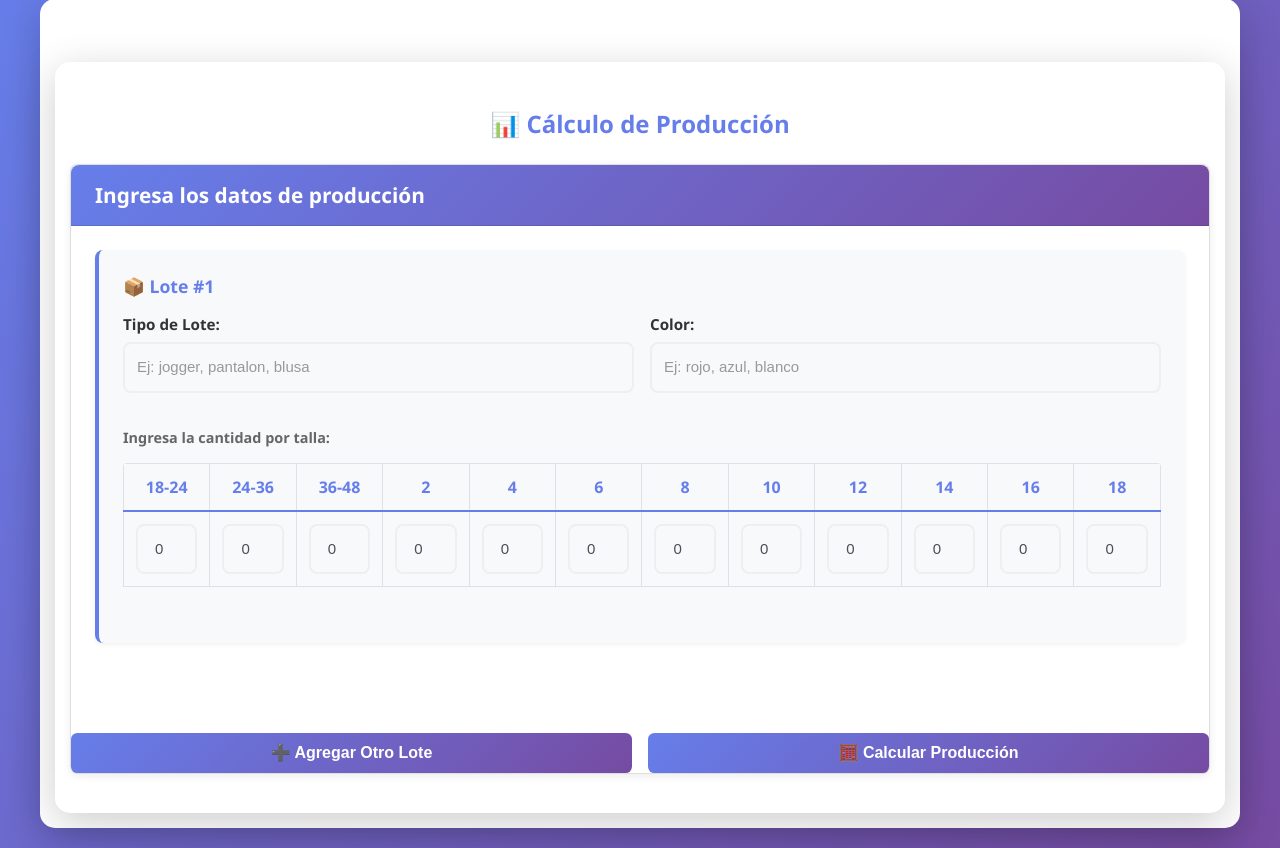
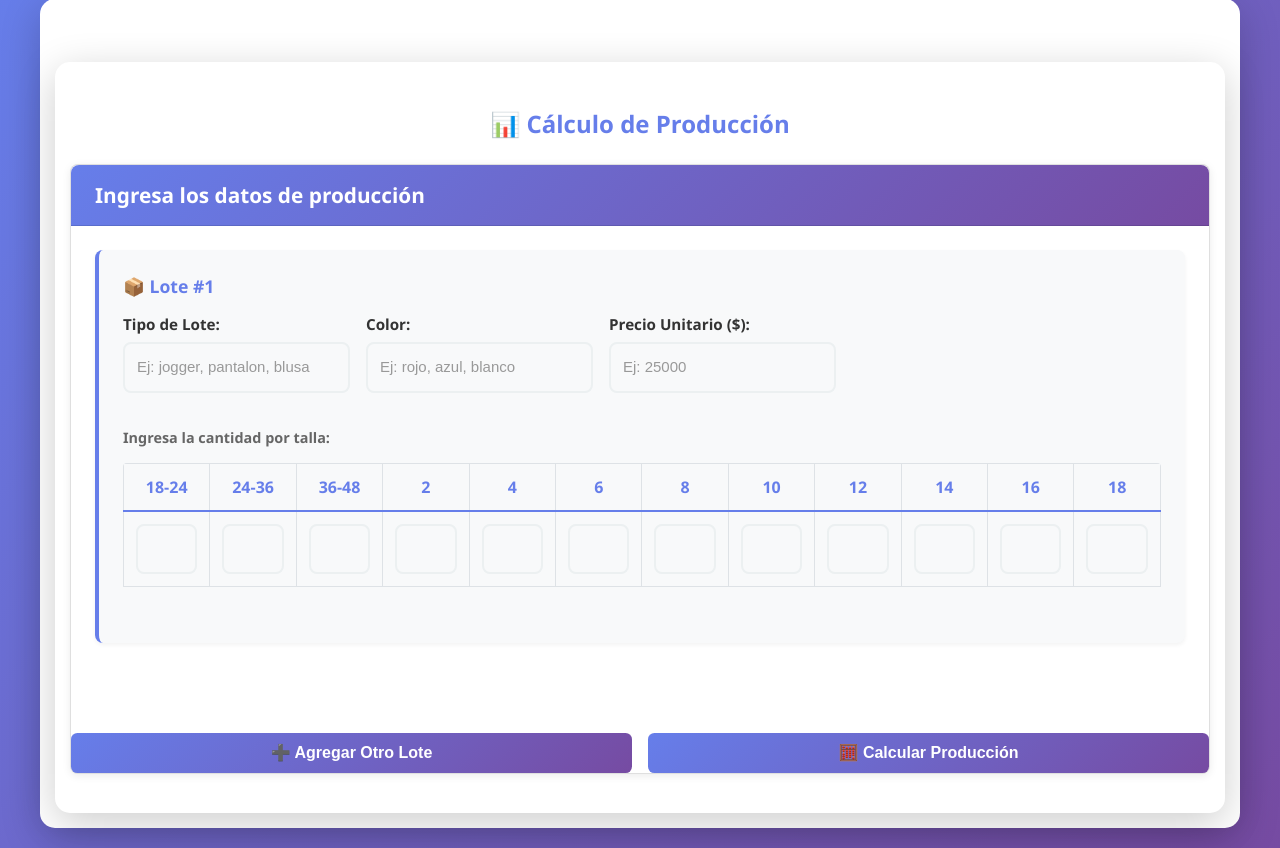
Before and after one commit to YaiDev23/gastos_confeccion, a FastAPI app: page /produccion in a window 1280 px wide. Shown: the part 21-869 px from the top of the page. Run offline with FastAPI, Linux system fonts and the light colour scheme; parts of the project's set-up code (start-up, migrations or seed data) failed here and were passed over.

Commit message:
feat(pdf): produccion

```diff
--- a/app/templates/produccion.html
+++ b/app/templates/produccion.html
@@ -16,16 +16,22 @@
                     <div class="color-group mb-4">
                         <h4>📦 Lote #1</h4>
                         <div class="row">
-                            <div class="col-md-6">
+                            <div class="col-md-4">
                                 <div class="form-group">
                                     <label for="tipo_lote_1">Tipo de Lote:</label>
                                     <input type="text" id="tipo_lote_1" name="tipo_lote_1" class="form-control" placeholder="Ej: jogger, pantalon, blusa" required>
                                 </div>
                             </div>
-                            <div class="col-md-6">
+                            <div class="col-md-4">
                                 <div class="form-group">
                                     <label for="color_1">Color:</label>
                                     <input type="text" id="color_1" name="color_1" class="form-control" placeholder="Ej: rojo, azul, blanco" required>
+                                </div>
+                            </div>
+                            <div class="col-md-4">
+                                <div class="form-group">
+                                    <label for="precio_1">Precio Unitario ($):</label>
+                                    <input type="number" id="precio_1" name="precio_1" class="form-control" placeholder="Ej: 25000" step="0.01" min="0" required>
                                 </div>
                             </div>
                         </div>
@@ -51,18 +57,18 @@
                                     </thead>
                                     <tbody>
                                         <tr>
-                                            <td><input type="number" name="talla_18_24_1" class="form-control" min="0" value="0" style="text-align: center;"></td>
-                                            <td><input type="number" name="talla_24_36_1" class="form-control" min="0" value="0" style="text-align: center;"></td>
-                                            <td><input type="number" name="talla_36_48_1" class="form-control" min="0" value="0" style="text-align: center;"></td>
-                                            <td><input type="number" name="talla_2_1" class="form-control" min="0" value="0" style="text-align: center;"></td>
-                                            <td><input type="number" name="talla_4_1" class="form-control" min="0" value="0" style="text-align: center;"></td>
-                                            <td><input type="number" name="talla_6_1" class="form-control" min="0" value="0" style="text-align: center;"></td>
-                                            <td><input type="number" name="talla_8_1" class="form-control" min="0" value="0" style="text-align: center;"></td>
-                                            <td><input type="number" name="talla_10_1" class="form-control" min="0" value="0" style="text-align: center;"></td>
-                                            <td><input type="number" name="talla_12_1" class="form-control" min="0" value="0" style="text-align: center;"></td>
-                                            <td><input type="number" name="talla_14_1" class="form-control" min="0" value="0" style="text-align: center;"></td>
-                                            <td><input type="number" name="talla_16_1" class="form-control" min="0" value="0" style="text-align: center;"></td>
-                                            <td><input type="number" name="talla_18_1" class="form-control" min="0" value="0" style="text-align: center;"></td>
+                                            <td><input type="number" name="talla_18_24_1" class="form-control" min="0" style="text-align: center;"></td>
+                                            <td><input type="number" name="talla_24_36_1" class="form-control" min="0" style="text-align: center;"></td>
+                                            <td><input type="number" name="talla_36_48_1" class="form-control" min="0" style="text-align: center;"></td>
+                                            <td><input type="number" name="talla_2_1" class="form-control" min="0" style="text-align: center;"></td>
+                                            <td><input type="number" name="talla_4_1" class="form-control" min="0" style="text-align: center;"></td>
+                                            <td><input type="number" name="talla_6_1" class="form-control" min="0" style="text-align: center;"></td>
+                                            <td><input type="number" name="talla_8_1" class="form-control" min="0" style="text-align: center;"></td>
+                                            <td><input type="number" name="talla_10_1" class="form-control" min="0" style="text-align: center;"></td>
+                                            <td><input type="number" name="talla_12_1" class="form-control" min="0" style="text-align: center;"></td>
+                                            <td><input type="number" name="talla_14_1" class="form-control" min="0" style="text-align: center;"></td>
+                                            <td><input type="number" name="talla_16_1" class="form-control" min="0" style="text-align: center;"></td>
+                                            <td><input type="number" name="talla_18_1" class="form-control" min="0" style="text-align: center;"></td>
                                         </tr>
                                     </tbody>
                                 </table>
@@ -91,16 +97,22 @@ function agregarColor() {
         <div class="color-group mb-4">
             <h4>📦 Lote #${colorCount}</h4>
             <div class="row">
-                <div class="col-md-6">
+                <div class="col-md-4">
                     <div class="form-group">
                         <label for="tipo_lote_${colorCount}">Tipo de Lote:</label>
                         <input type="text" id="tipo_lote_${colorCount}" name="tipo_lote_${colorCount}" class="form-control" placeholder="Ej: jogger, pantalon, blusa" required>
                     </div>
                 </div>
-                <div class="col-md-6">
+                <div class="col-md-4">
                     <div class="form-group">
                         <label for="color_${colorCount}">Color:</label>
                         <input type="text" id="color_${colorCount}" name="color_${colorCount}" class="form-control" placeholder="Ej: rojo, azul, blanco" required>
+                    </div>
+                </div>
+                <div class="col-md-4">
+                    <div class="form-group">
+                        <label for="precio_${colorCount}">Precio Unitario ($):</label>
+                        <input type="number" id="precio_${colorCount}" name="precio_${colorCount}" class="form-control" placeholder="Ej: 25000" step="0.01" min="0" required>
                     </div>
                 </div>
             </div>
@@ -126,18 +138,18 @@ function agregarColor() {
                         </thead>
                         <tbody>
                             <tr>
-                                <td><input type="number" name="talla_18_24_${colorCount}" class="form-control" min="0" value="0" style="text-align: center;"></td>
-                                <td><input type="number" name="talla_24_36_${colorCount}" class="form-control" min="0" value="0" style="text-align: center;"></td>
-                                <td><input type="number" name="talla_36_48_${colorCount}" class="form-control" min="0" value="0" style="text-align: center;"></td>
-                                <td><input type="number" name="talla_2_${colorCount}" class="form-control" min="0" value="0" style="text-align: center;"></td>
-                                <td><input type="number" name="talla_4_${colorCount}" class="form-control" min="0" value="0" style="text-align: center;"></td>
-                                <td><input type="number" name="talla_6_${colorCount}" class="form-control" min="0" value="0" style="text-align: center;"></td>
-                                <td><input type="number" name="talla_8_${colorCount}" class="form-control" min="0" value="0" style="text-align: center;"></td>
-                                <td><input type="number" name="talla_10_${colorCount}" class="form-control" min="0" value="0" style="text-align: center;"></td>
-                                <td><input type="number" name="talla_12_${colorCount}" class="form-control" min="0" value="0" style="text-align: center;"></td>
-                                <td><input type="number" name="talla_14_${colorCount}" class="form-control" min="0" value="0" style="text-align: center;"></td>
-                                <td><input type="number" name="talla_16_${colorCount}" class="form-control" min="0" value="0" style="text-align: center;"></td>
-                                <td><input type="number" name="talla_18_${colorCount}" class="form-control" min="0" value="0" style="text-align: center;"></td>
+                                <td><input type="number" name="talla_18_24_${colorCount}" class="form-control" min="0"  style="text-align: center;"></td>
+                                <td><input type="number" name="talla_24_36_${colorCount}" class="form-control" min="0"  style="text-align: center;"></td>
+                                <td><input type="number" name="talla_36_48_${colorCount}" class="form-control" min="0"  style="text-align: center;"></td>
+                                <td><input type="number" name="talla_2_${colorCount}" class="form-control" min="0"  style="text-align: center;"></td>
+                                <td><input type="number" name="talla_4_${colorCount}" class="form-control" min="0"  style="text-align: center;"></td>
+                                <td><input type="number" name="talla_6_${colorCount}" class="form-control" min="0"  style="text-align: center;"></td>
+                                <td><input type="number" name="talla_8_${colorCount}" class="form-control" min="0"  style="text-align: center;"></td>
+                                <td><input type="number" name="talla_10_${colorCount}" class="form-control" min="0"  style="text-align: center;"></td>
+                                <td><input type="number" name="talla_12_${colorCount}" class="form-control" min="0"  style="text-align: center;"></td>
+                                <td><input type="number" name="talla_14_${colorCount}" class="form-control" min="0"  style="text-align: center;"></td>
+                                <td><input type="number" name="talla_16_${colorCount}" class="form-control" min="0"  style="text-align: center;"></td>
+                                <td><input type="number" name="talla_18_${colorCount}" class="form-control" min="0"  style="text-align: center;"></td>
                             </tr>
                         </tbody>
                     </table>
```
Also changed, not shown: app/api/endpoints.py (+21 -8 lines), app/templates/resultado_produccion.html (+68 -19 lines).
